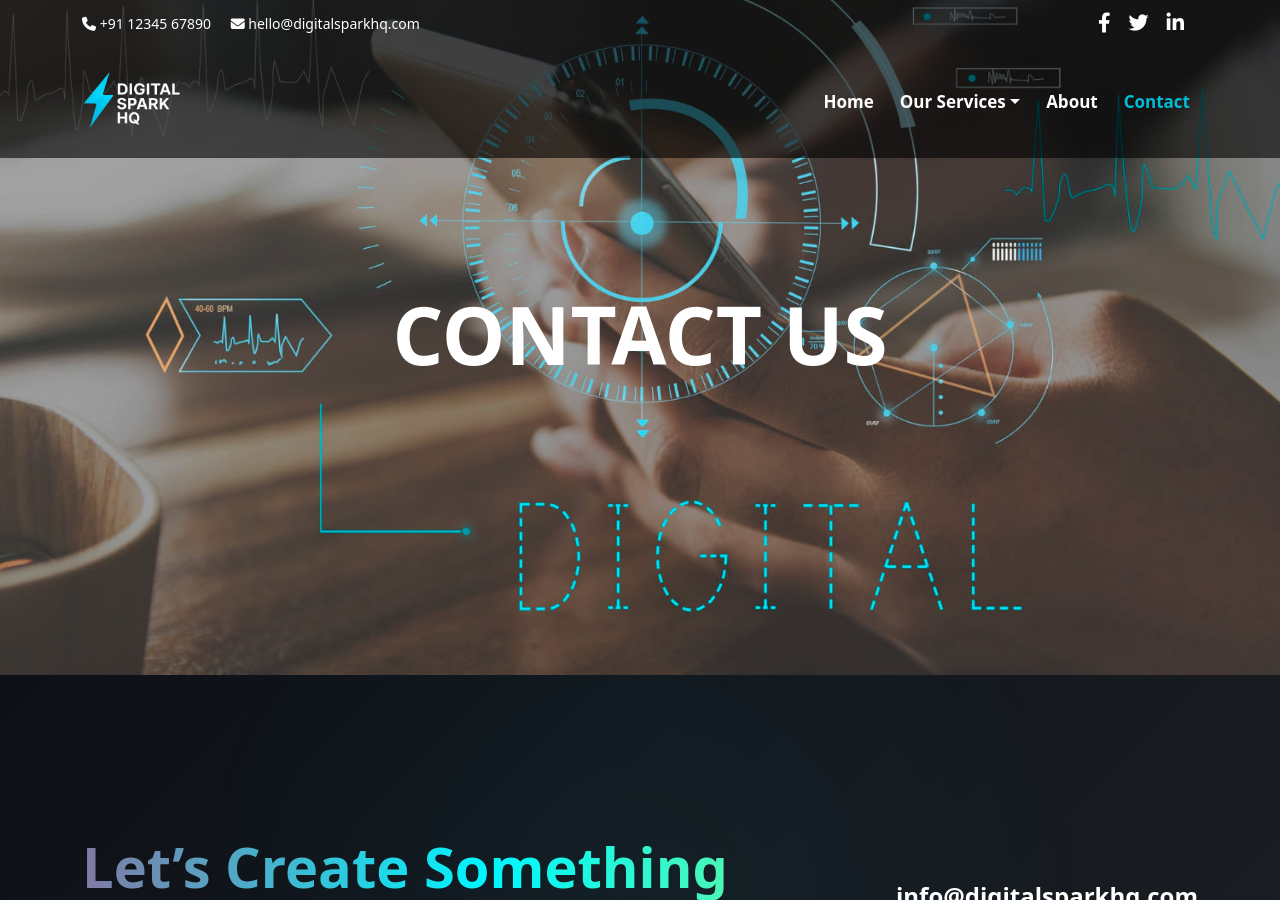
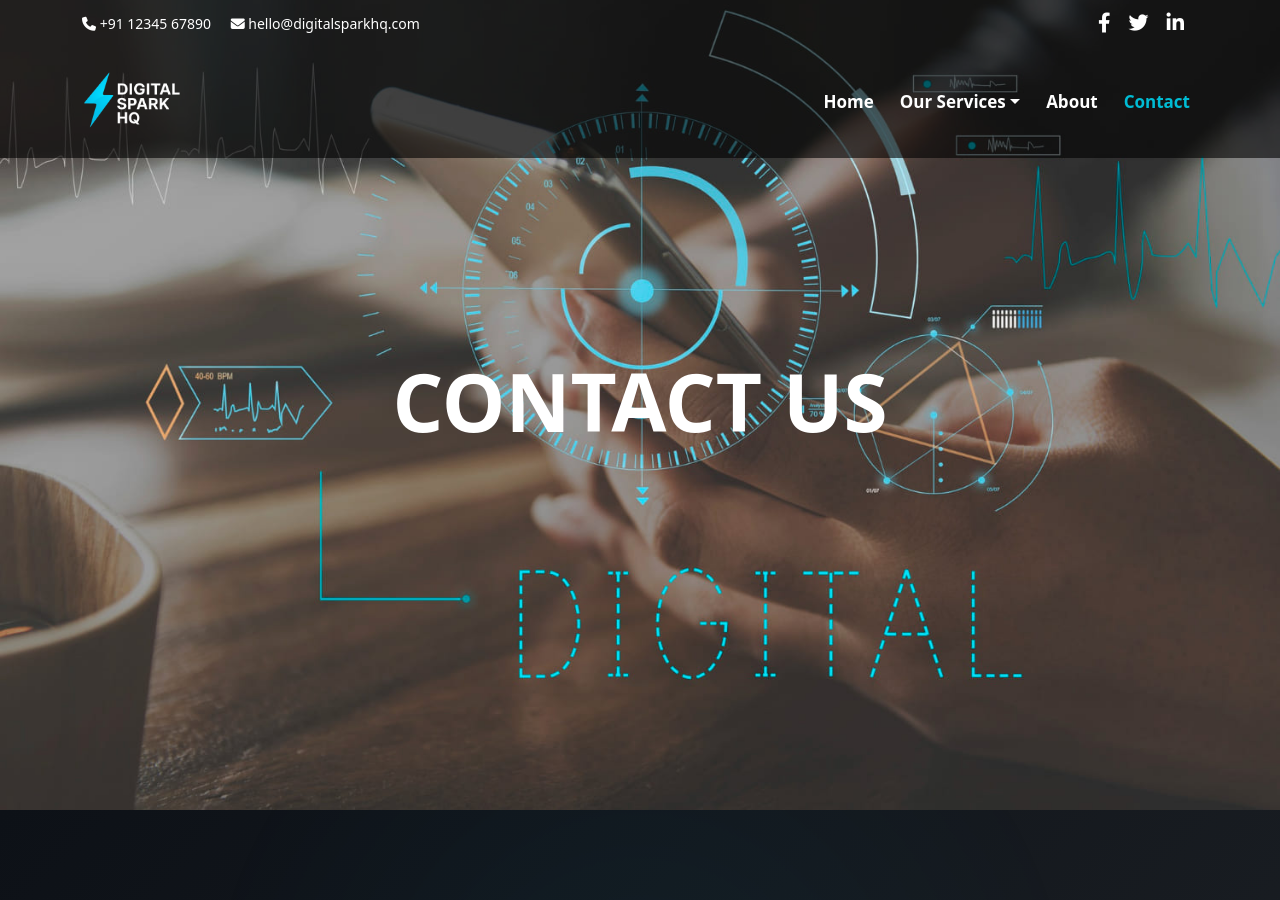
Before and after one commit to Iambiswajit-C/digitalsparkhq, a Jekyll site: the page built from contact.md, in a window 1280 px wide and 900 px high. Built offline with Jekyll 4.4.1, drawn with Linux system fonts in a browser that asks for light colours.

Commit message:
Update contact.md

```diff
--- a/contact.md
+++ b/contact.md
@@ -4,7 +4,7 @@ title: Contact
 ---
 
 <!-- Hero Section -->
-<section id="contact-hero" class="d-flex justify-content-center align-items-center text-center" style="height:75vh; position:relative; background:url('{{ '/assets/images/contact-hero.jpg' | relative_url }}') center/cover no-repeat;">
+<section id="contact-hero" class="d-flex justify-content-center align-items-center text-center" style="height:90vh; position:relative; background:url('{{ '/assets/images/contact-hero.jpg' | relative_url }}') center/cover no-repeat;">
   <h1 class="contact-hero-text text-white display-1 fw-bold" style="opacity:0; transition: opacity 1s;">CONTACT US</h1>
 </section>
 
```
